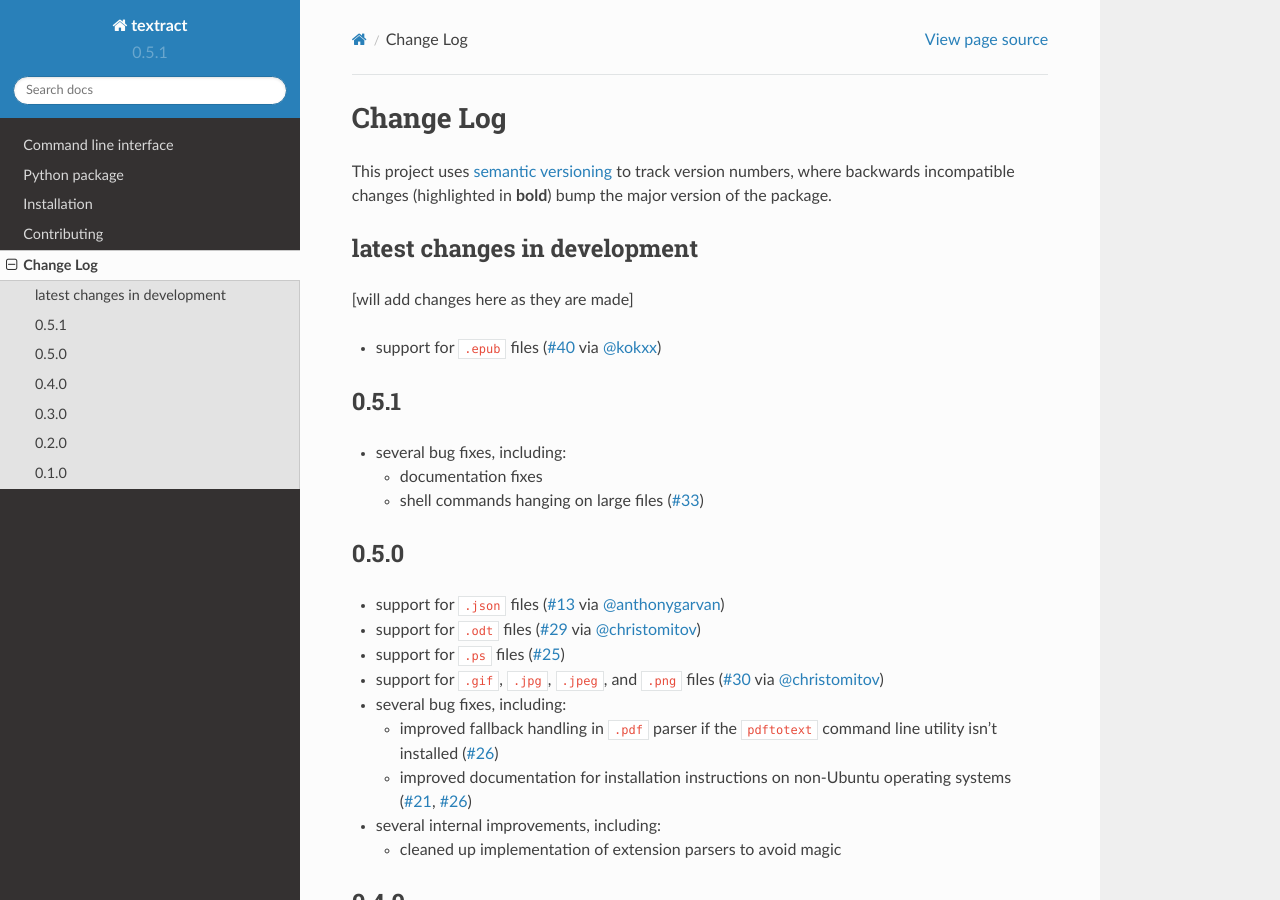
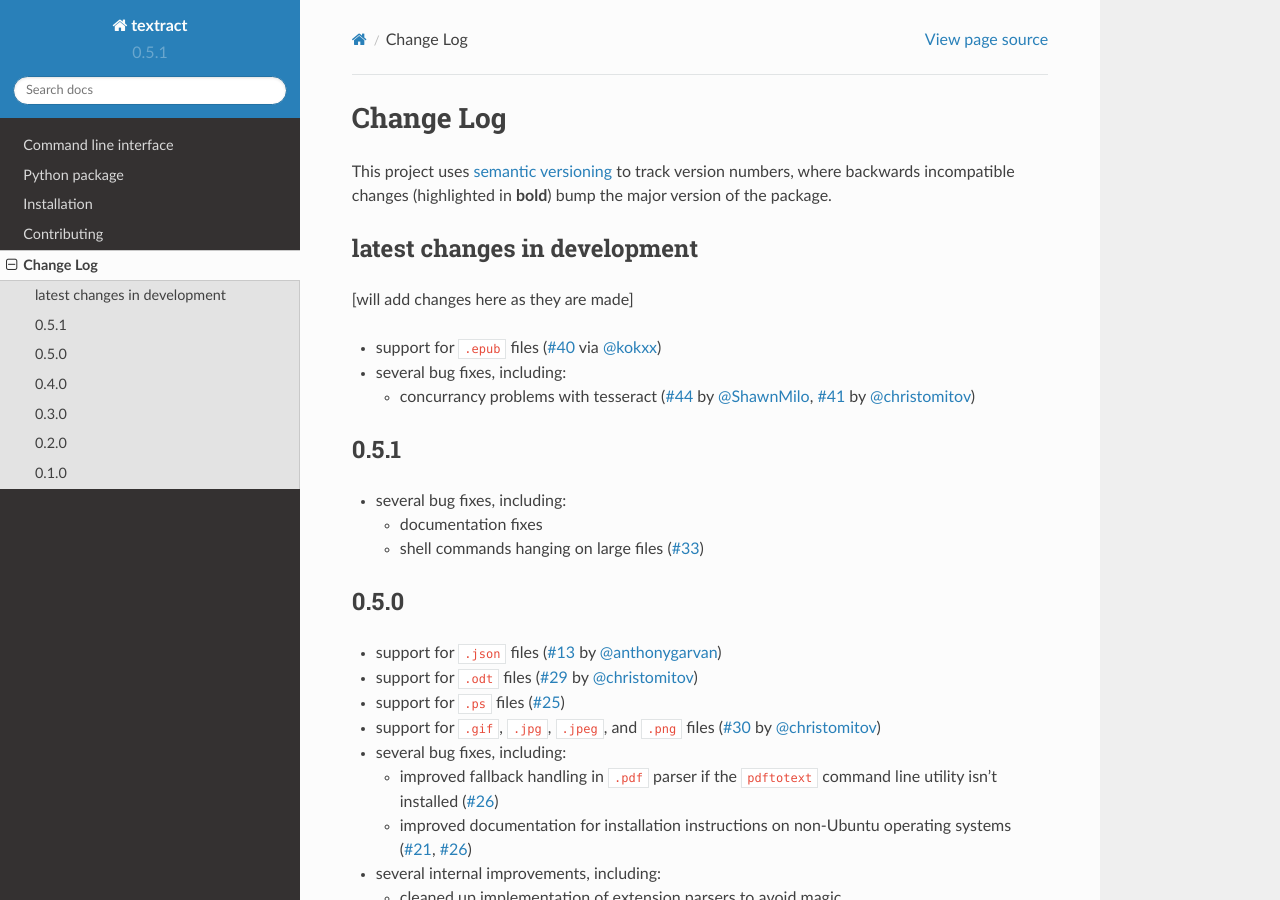
Before and after one commit to deanmalmgren/textract, a Sphinx documentation site: the page built from docs/changelog.rst, in a window 1280 px wide and 900 px high. Built offline with Sphinx 7.4.7 and the Read the Docs theme 2.0.0, drawn with Linux system fonts in a browser that asks for light colours.

Commit message:
updated changelog

```diff
--- a/docs/changelog.rst
+++ b/docs/changelog.rst
@@ -13,6 +13,11 @@
 
 * support for ``.epub`` files (`#40`_ via `@kokxx`_)
 
+* several bug fixes, including:
+
+  * concurrancy problems with tesseract (`#44`_ by `@ShawnMilo`_,
+    `#41`_ by `@christomitov`_)
+
 
 0.5.1
 -----
@@ -27,14 +32,14 @@
 0.5.0
 -----
 
-* support for ``.json`` files (`#13`_ via `@anthonygarvan`_)
+* support for ``.json`` files (`#13`_ by `@anthonygarvan`_)
 
-* support for ``.odt`` files (`#29`_ via `@christomitov`_)
+* support for ``.odt`` files (`#29`_ by `@christomitov`_)
 
 * support for ``.ps`` files (`#25`_)
 
 * support for ``.gif``, ``.jpg``, ``.jpeg``, and ``.png`` files
-  (`#30`_ via `@christomitov`_)
+  (`#30`_ by `@christomitov`_)
 
 * several bug fixes, including:
 
@@ -95,6 +100,7 @@
 .. _@anthonygarvan: https://github.com/anthonygarvan
 .. _@christomitov: https://github.com/christomitov
 .. _@kokxx: https://github.com/Kokxx
+.. _@ShawnMilo: https://github.com/ShawnMilo
 
 
 .. list of issues that have been resolved. putting links here to make
@@ -115,3 +121,5 @@
 .. _#30: https://github.com/deanmalmgren/textract/issues/30
 .. _#33: https://github.com/deanmalmgren/textract/issues/33
 .. _#40: https://github.com/deanmalmgren/textract/issues/40
+.. _#41: https://github.com/deanmalmgren/textract/issues/41
+.. _#44: https://github.com/deanmalmgren/textract/issues/44
```
